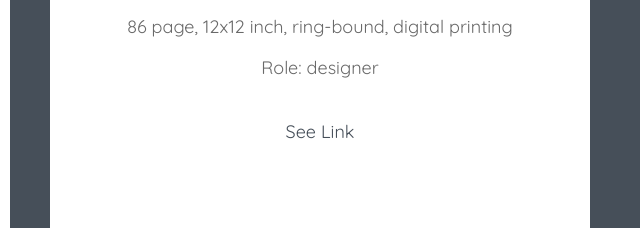
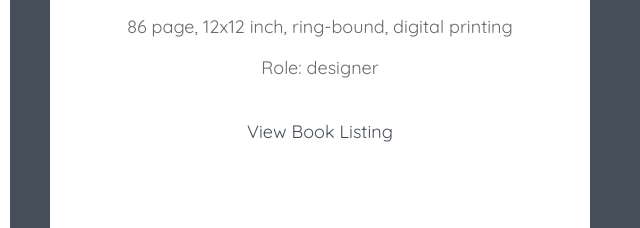
Before and after one commit to aholtzman/developer-portfolio, a Gatsby site: page / in a window 1280 px wide. Shown: the part 7743-7971 px from the top of the page, 610-1250 px from the left. Built offline with nearby package versions, Linux system fonts and the light colour scheme; Gatsby itself is replaced by a stand-in of ours.

Commit message:
change book link name add icons for favicon

```diff
--- a/src/components/bookPortItem.js
+++ b/src/components/bookPortItem.js
@@ -37,7 +37,7 @@ const BookPortItem = ({data}) => {
       <p>{data.spec}</p>
       <p>Role: {data.role}</p>
       <br />
-      <a href={data.url}>{data.url ? 'See Link' : ''}</a>
+      <a href={data.url}>{data.url ? 'View Book Listing' : ''}</a>
       <br /><br />
     </Item>
   )
```
Also changed, not shown: icons/icon-144x144.png (added), icons/icon-192x192.png (added), icons/icon-256x256.png (added), icons/icon-48x48.png (added), icons/icon-512x512.png (added), icons/icon-72x72.png (added), icons/icon-96x96.png (added), 1 other file.
